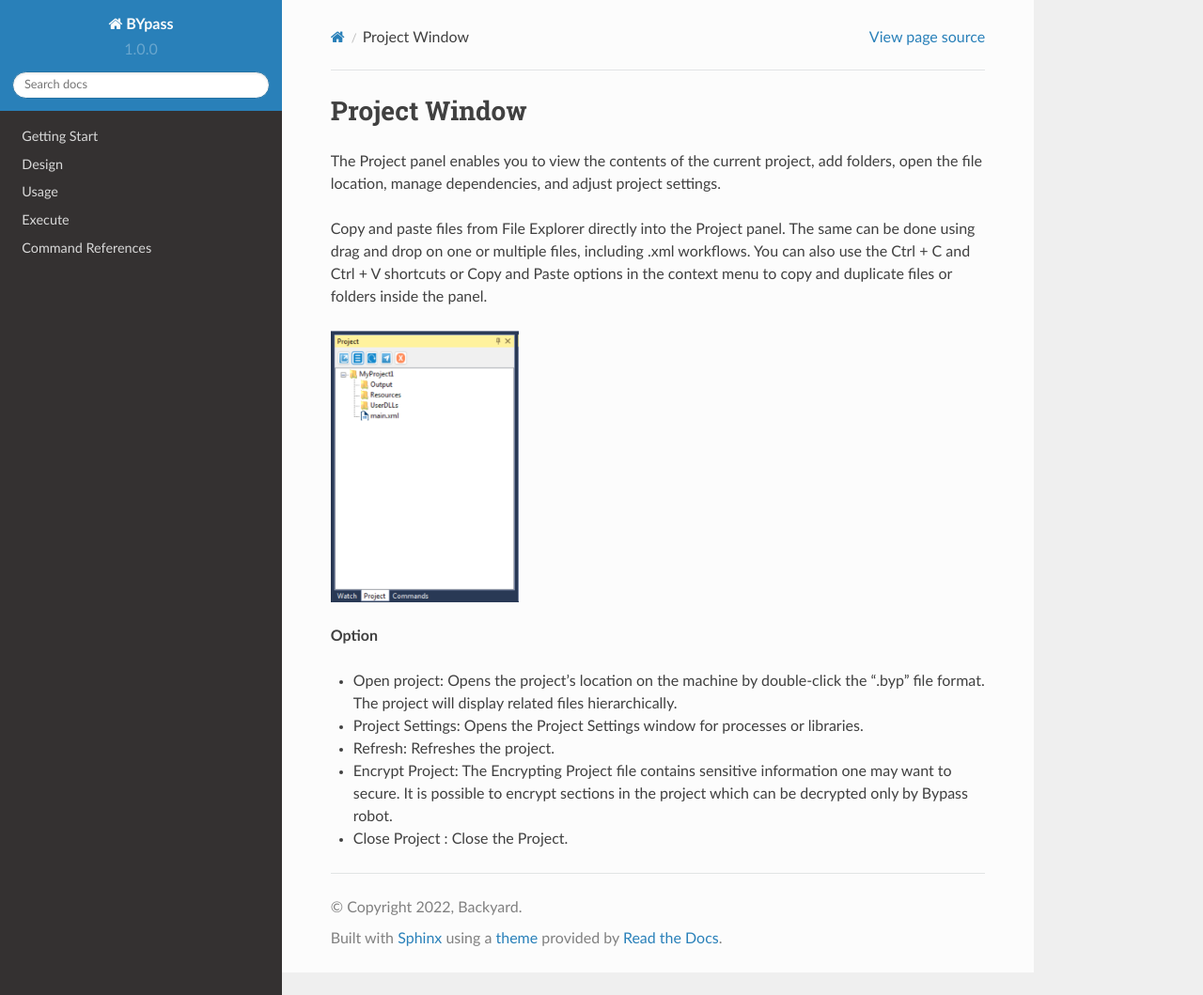
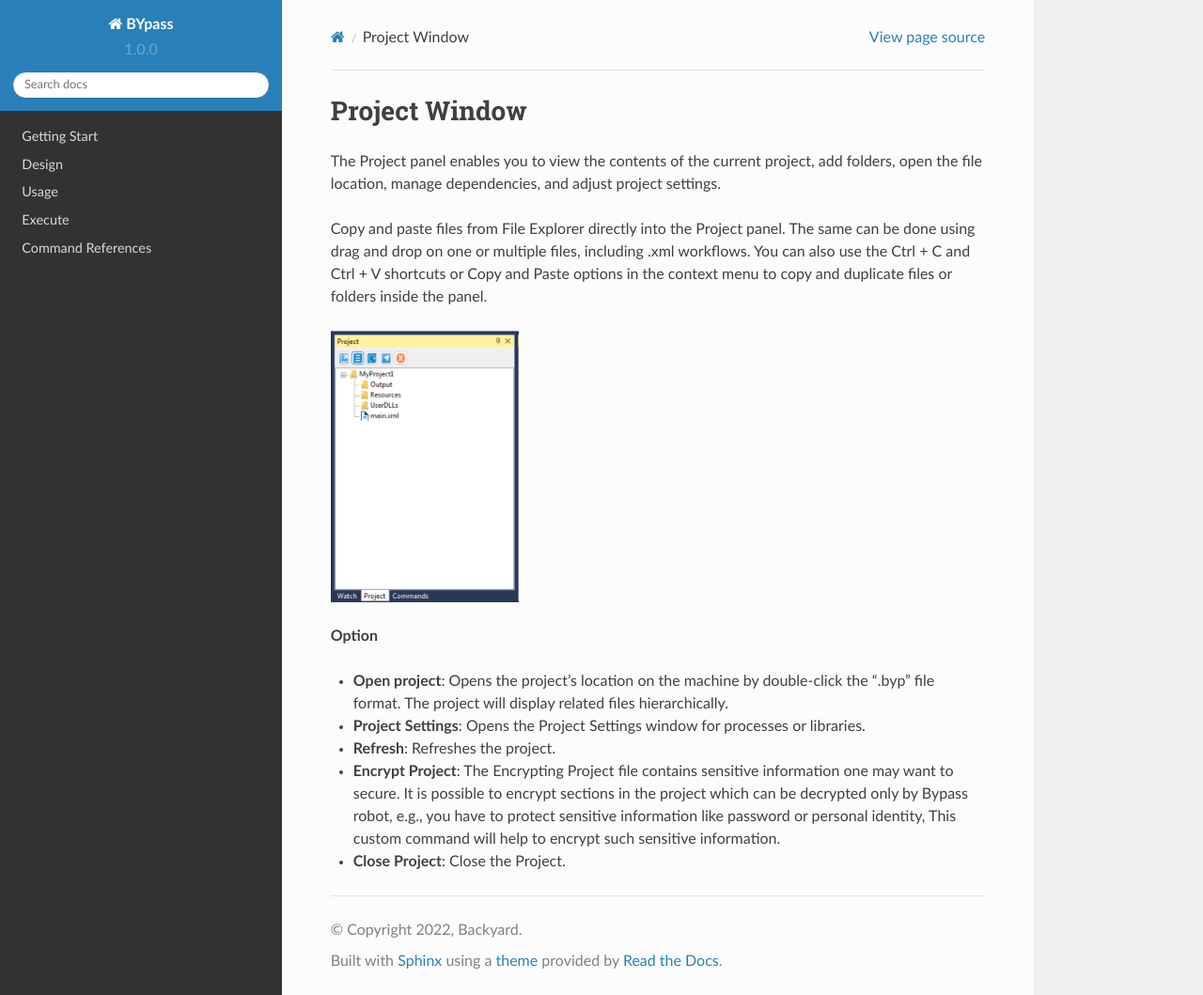
Before and after one commit to stupidmankind/BYpassDoc, a Sphinx documentation site: the page built from docs/source/ProjectWindow.rst, in a window 1280 px wide and 1059 px high. Shown: the whole window at 94% size. Built offline with Sphinx 7.4.7 and the Read the Docs theme 2.0.0, drawn with Linux system fonts in a browser that asks for light colours.

Commit message:
Update ProjectWindow.rst
edit option

```diff
--- a/docs/source/ProjectWindow.rst
+++ b/docs/source/ProjectWindow.rst
@@ -11,8 +11,8 @@ Copy and paste files from File Explorer directly into the Project panel. The sam
 
 **Option**
 
-- Open project: Opens the project's location on the machine by double-click the ".byp" file format. The project will display related files hierarchically.
-- Project Settings: Opens the Project Settings window for processes or libraries.
-- Refresh: Refreshes the project.
-- Encrypt Project: The Encrypting Project file contains sensitive information one may want to secure. It is possible to encrypt sections in the project which can be decrypted only by Bypass robot.
-- Close Project : Close the Project.
+- **Open project**: Opens the project's location on the machine by double-click the ".byp" file format. The project will display related files hierarchically.
+- **Project Settings**: Opens the Project Settings window for processes or libraries.
+- **Refresh**: Refreshes the project.
+- **Encrypt Project**: The Encrypting Project file contains sensitive information one may want to secure. It is possible to encrypt sections in the project which can be decrypted only by Bypass robot, e.g., you have to protect sensitive information like password or personal identity, This custom command will help to encrypt such sensitive information.
+- **Close Project**: Close the Project.
```
